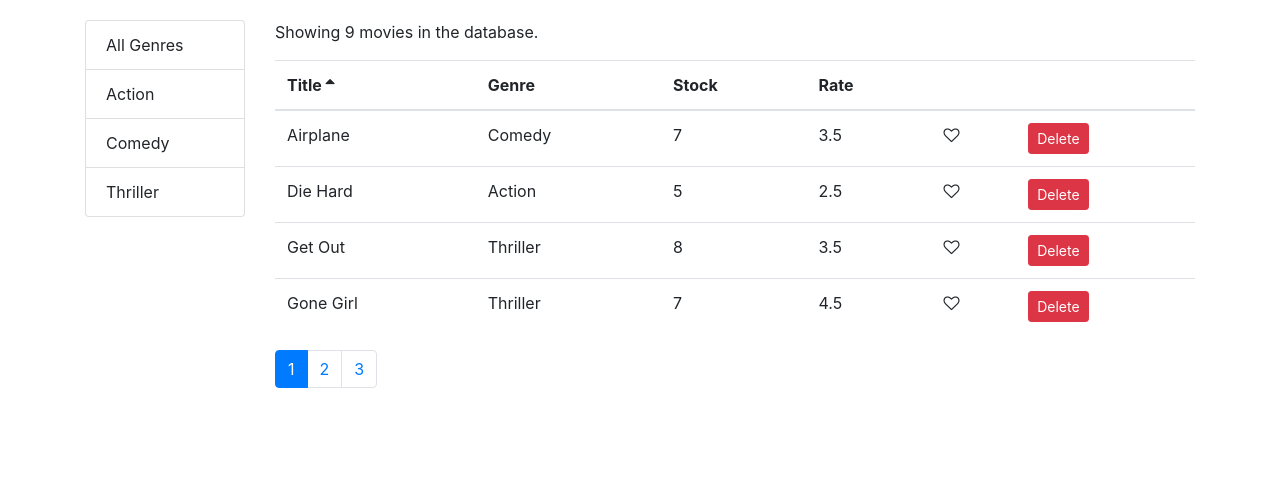
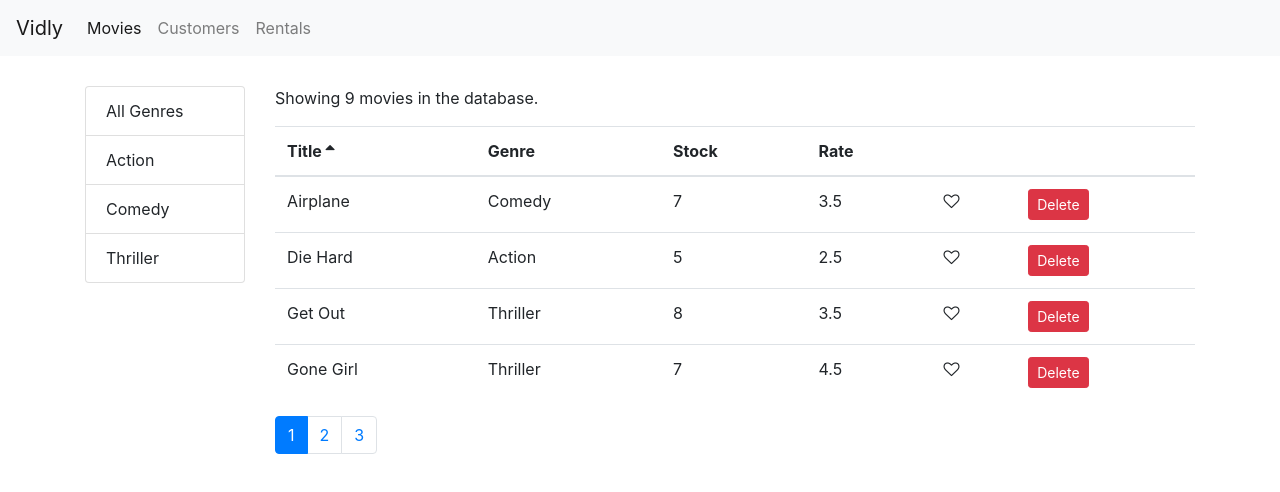
Before and after one commit to ShazadH/Vidly, a React (Create React App) app: page /movies in a window 1280 px wide. Shown: the top 492 px of the page. Built offline with nearby package versions, Linux system fonts and the light colour scheme.

Commit message:
Add routing + navbar

```diff
--- a/package.json
+++ b/package.json
@@ -12,6 +12,7 @@
     "prop-types": "^15.6.2",
     "react": "^16.13.1",
     "react-dom": "^16.13.1",
+    "react-router-dom": "^4.3.1",
     "react-scripts": "3.4.1"
   },
   "scripts": {
--- a/src/App.js
+++ b/src/App.js
@@ -1,12 +1,27 @@
 import React from "react";
+import { Switch, Route, Redirect } from "react-router-dom";
 import Movies from "./components/movies";
+import NavBar from "./components/navBar";
+import Customers from "./components/customers";
+import Rentals from "./components/rentals";
+import NotFound from "./components/notFound";
 import "./App.css";
 
 function App() {
     return (
-        <main className="container">
-            <Movies />
-        </main>
+        <React.Fragment>
+            <NavBar />
+            <main className="container">
+                <Switch>
+                    <Route path="/rentals" component={Rentals}></Route>
+                    <Route path="/customers" component={Customers}></Route>
+                    <Route path="/movies" component={Movies}></Route>
+                    <Route path="/not-found" component={NotFound} />
+                    <Redirect from="/" exact to="/movies" />
+                    <Redirect to="not-found" />
+                </Switch>
+            </main>
+        </React.Fragment>
     );
 }
 
--- /dev/null
+++ b/src/components/customers.jsx
@@ -0,0 +1,7 @@
+import React from "react";
+
+function Customers() {
+    return <h1>Customers</h1>;
+}
+
+export default Customers;
--- /dev/null
+++ b/src/components/navBar.jsx
@@ -0,0 +1,38 @@
+import React from "react";
+import { Link, NavLink } from "react-router-dom";
+
+function NavBar() {
+    return (
+        <nav className="navbar navbar-expand-lg navbar-light bg-light">
+            <Link className="navbar-brand" to="/">
+                Vidly
+            </Link>
+            <button
+                className="navbar-toggler"
+                type="button"
+                data-toggle="collapse"
+                data-target="#navbarNavAltMarkup"
+                aria-controls="navbarNavAltMarkup"
+                aria-expanded="false"
+                aria-label="Toggle navigation"
+            >
+                <span className="navbar-toggler-icon"></span>
+            </button>
+            <div className="collapse navbar-collapse" id="navbarNavAltMarkup">
+                <div className="navbar-nav">
+                    <NavLink className="nav-link" to="/movies">
+                        Movies
+                    </NavLink>
+                    <NavLink className="nav-link" to="/customers">
+                        Customers
+                    </NavLink>
+                    <NavLink className="nav-link" to="/rentals">
+                        Rentals
+                    </NavLink>
+                </div>
+            </div>
+        </nav>
+    );
+}
+
+export default NavBar;
--- /dev/null
+++ b/src/components/notFound.jsx
@@ -0,0 +1,7 @@
+import React from "react";
+
+function NotFound() {
+    return <h1>Not Found</h1>;
+}
+
+export default NotFound;
--- /dev/null
+++ b/src/components/rentals.jsx
@@ -0,0 +1,7 @@
+import React from "react";
+
+function Rentals() {
+    return <h1>Rentals</h1>;
+}
+
+export default Rentals;
--- a/src/index.css
+++ b/src/index.css
@@ -1,11 +1,15 @@
 body {
     margin: 0;
-    padding: 20px 0 0 0;
+    padding: 0 0 0 0;
     font-family: -apple-system, BlinkMacSystemFont, "Segoe UI", "Roboto",
         "Oxygen", "Ubuntu", "Cantarell", "Fira Sans", "Droid Sans",
         "Helvetica Neue", sans-serif;
     -webkit-font-smoothing: antialiased;
     -moz-osx-font-smoothing: grayscale;
+}
+
+.navbar {
+    margin-bottom: 30px;
 }
 
 code {
--- a/src/index.js
+++ b/src/index.js
@@ -1,5 +1,6 @@
 import React from "react";
 import ReactDOM from "react-dom";
+import { BrowserRouter } from "react-router-dom";
 import "./index.css";
 import App from "./App";
 import * as serviceWorker from "./serviceWorker";
@@ -7,9 +8,9 @@
 import "font-awesome/css/font-awesome.css";
 
 ReactDOM.render(
-    <React.StrictMode>
+    <BrowserRouter>
         <App />
-    </React.StrictMode>,
+    </BrowserRouter>,
     document.getElementById("root")
 );
 
```
Also changed, not shown: 1 other file (tests, documents, lock files or other folders).
